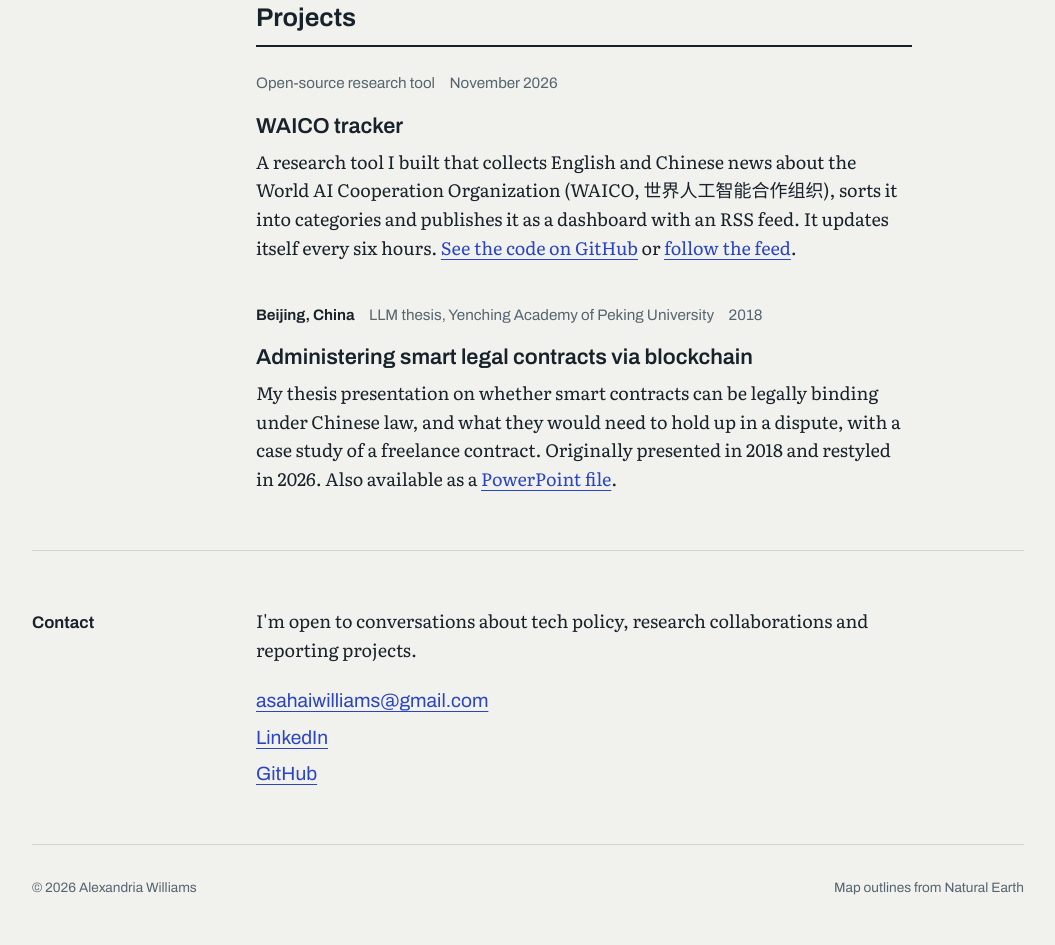
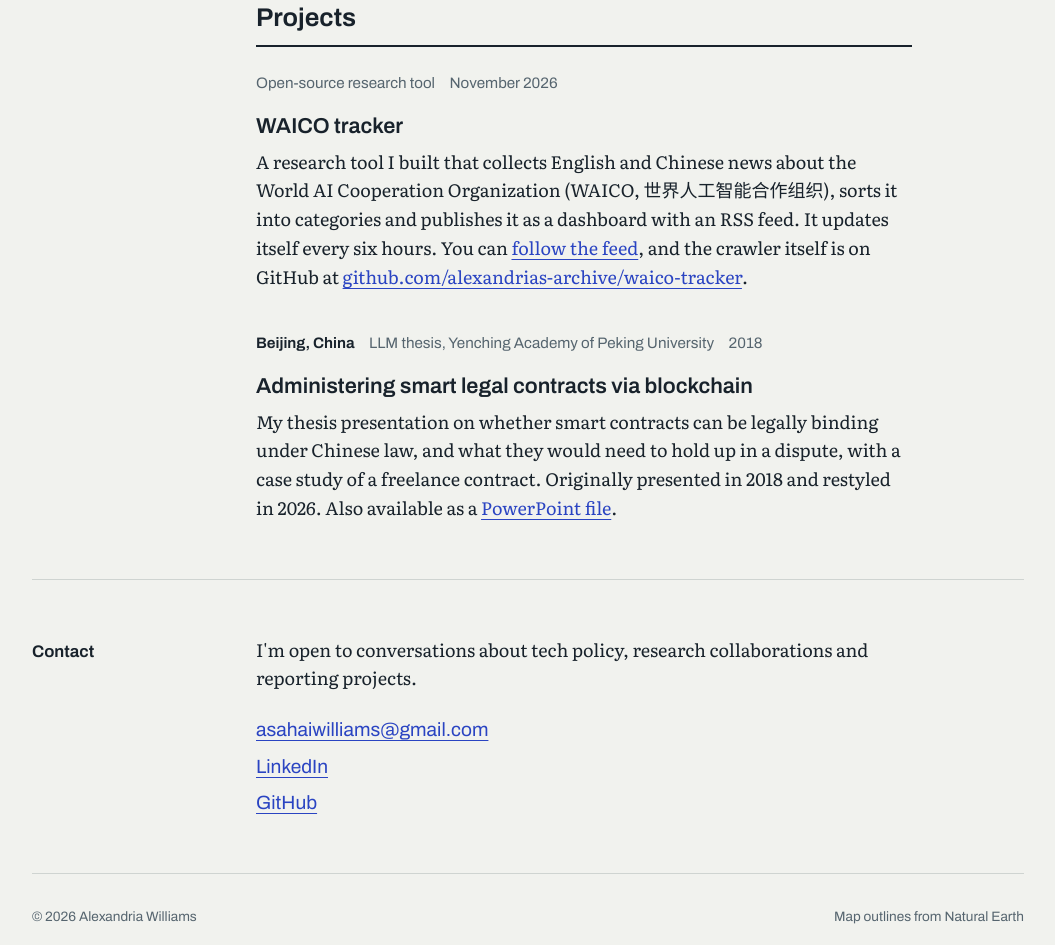
Before and after one commit to alexandrias-archive/alexandrias-archive.github.io, a plain HTML site: page index.html in a window 1280 px wide. Shown: the part 5172-6117 px from the top of the page, without its empty margins (112-1167 px from the left). Drawn offline with Linux system fonts and the light colour scheme.

Commit message:
Show the WAICO crawler's GitHub link in its description
Co-Authored-By: Claude Opus 5.5 <noreply@anthropic.com>
Claude-Session: https://claude.ai/code/session_0189gkP7SuUMbahywjK81aEx

```diff
--- a/index.html
+++ b/index.html
@@ -386,7 +386,7 @@
             <li class="entry" data-places="">
               <p class="meta"><span class="outlet">Open-source research tool</span><time datetime="2026-11">November 2026</time></p>
               <h4><a href="https://alexandrias-archive.github.io/waico-tracker/">WAICO tracker</a></h4>
-              <p>A research tool I built that collects English and Chinese news about the World AI Cooperation Organization (WAICO, <span lang="zh-Hans">世界人工智能合作组织</span>), sorts it into categories and publishes it as a dashboard with an RSS feed. It updates itself every six hours. <a href="https://github.com/alexandrias-archive/waico-tracker">See the code on GitHub</a> or <a href="https://alexandrias-archive.github.io/waico-tracker/feed.xml">follow the feed</a>.</p>
+              <p>A research tool I built that collects English and Chinese news about the World AI Cooperation Organization (WAICO, <span lang="zh-Hans">世界人工智能合作组织</span>), sorts it into categories and publishes it as a dashboard with an RSS feed. It updates itself every six hours. You can <a href="https://alexandrias-archive.github.io/waico-tracker/feed.xml">follow the feed</a>, and the crawler itself is on GitHub at <a href="https://github.com/alexandrias-archive/waico-tracker">github.com/alexandrias-archive/waico-tracker</a>.</p>
             </li>
             <li class="entry" data-places="beijing">
               <p class="meta"><span class="place">Beijing, China</span><span class="outlet">LLM thesis, Yenching Academy of Peking University</span><time datetime="2018">2018</time></p>
```
